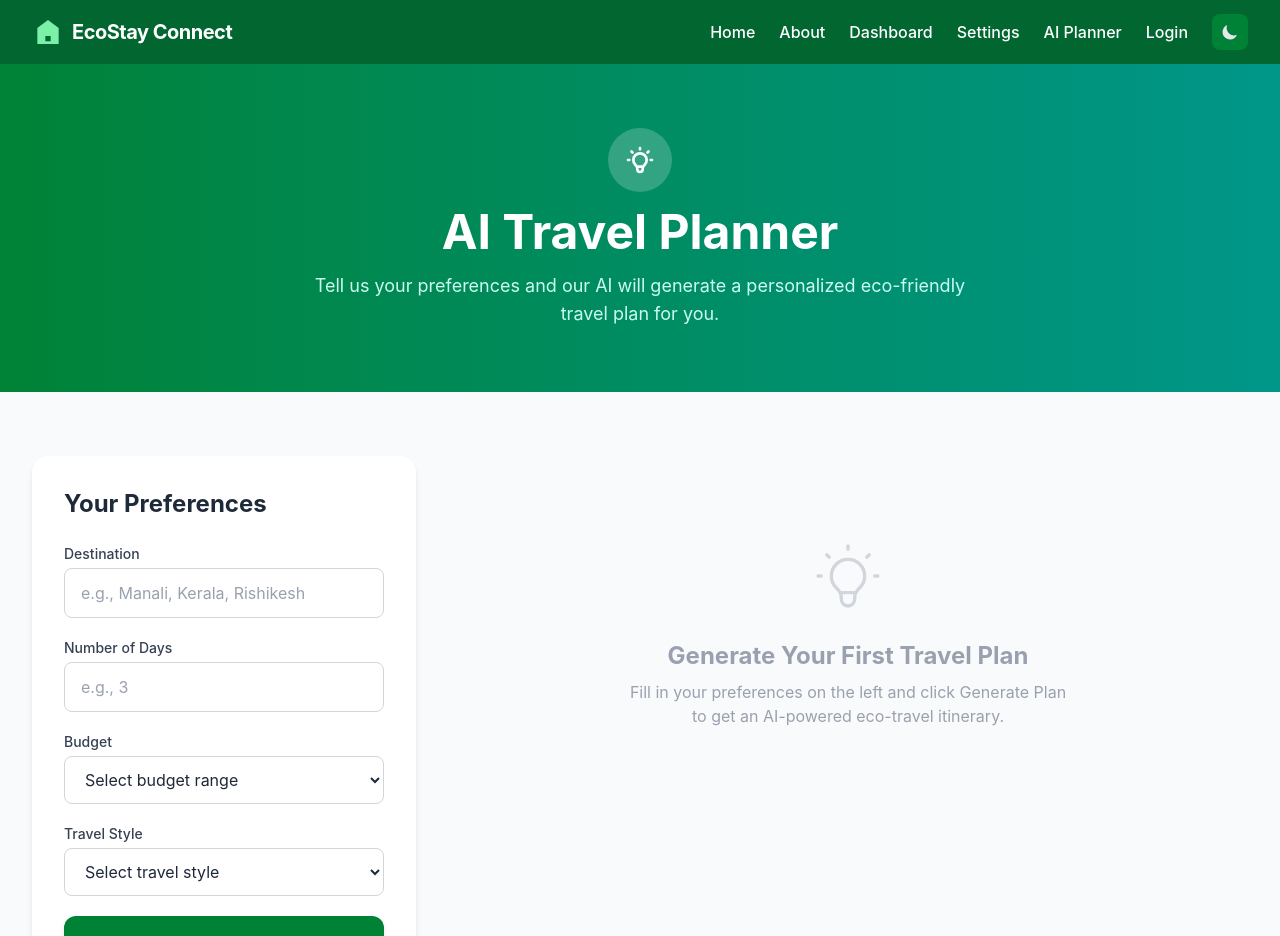
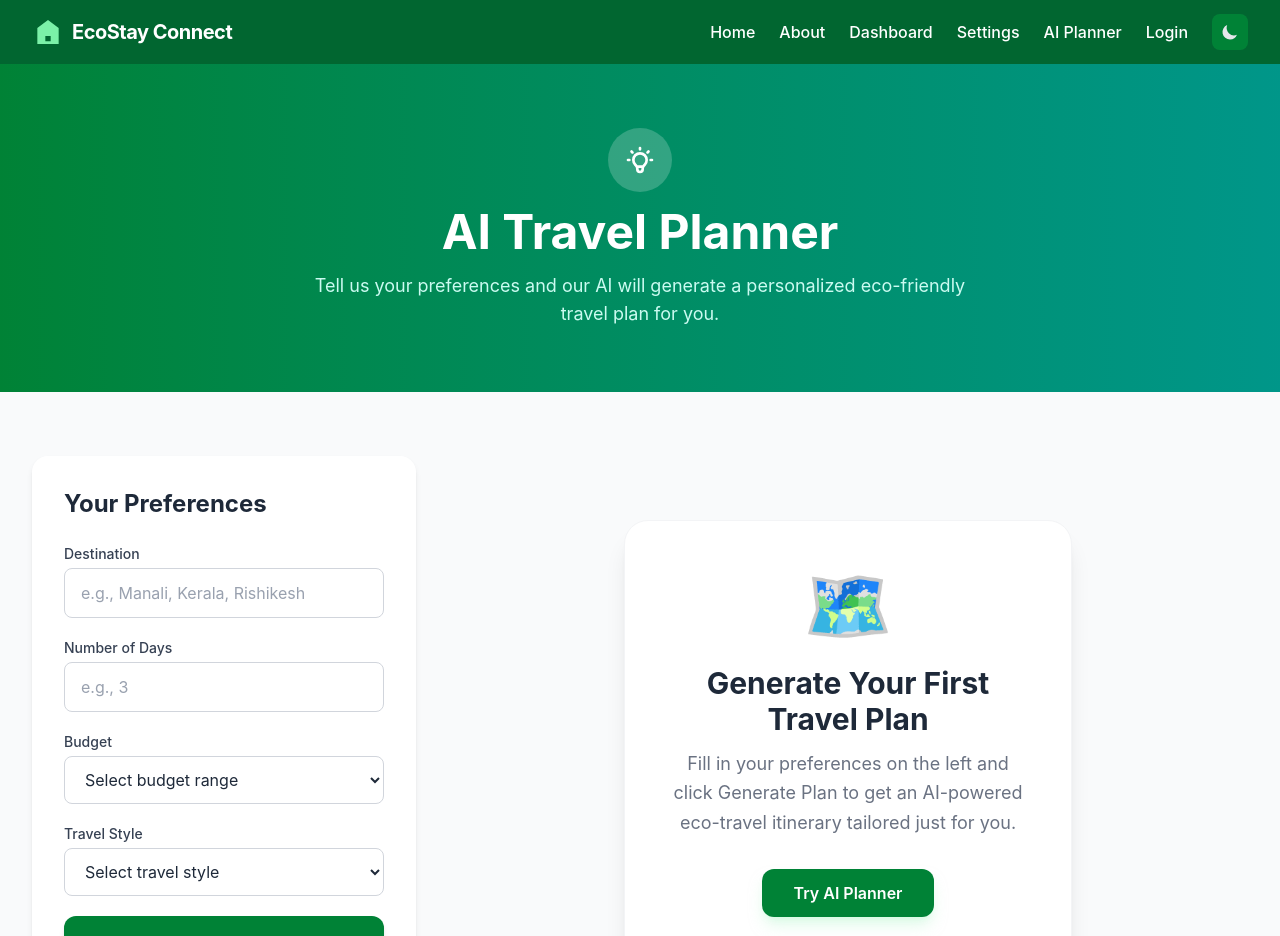
Before and after one commit to anshikaaswal/ecostay-connect, a React (Vite) app: page /ai-planner in a window 1280 px wide. Shown: the top 936 px of the page. Built offline with nearby package versions, Linux system fonts and the light colour scheme.

Commit message:
feat: improve empty states with reusable empty state component

```diff
--- /dev/null
+++ b/src/components/EmptyState.jsx
@@ -0,0 +1,47 @@
+import { useNavigate } from 'react-router-dom'
+import { Button } from './ui'
+
+const EmptyState = ({
+  icon = '🏡',
+  title = 'Nothing Here Yet',
+  description = 'There is nothing to display right now.',
+  buttonText = 'Browse Homestays',
+  buttonLink = '/',
+  onButtonClick,
+}) => {
+  const navigate = useNavigate()
+
+  const handleClick = () => {
+    if (onButtonClick) {
+      onButtonClick()
+    } else {
+      navigate(buttonLink)
+    }
+  }
+
+  return (
+    <div className="flex flex-col items-center justify-center py-16 px-4 sm:px-6">
+      <div className="bg-white dark:bg-gray-800 rounded-3xl shadow-xl p-10 sm:p-12 max-w-md w-full text-center border border-gray-100 dark:border-gray-700">
+        <div className="text-6xl sm:text-7xl mb-6 leading-none" role="img" aria-label="Eco icon">
+          {icon}
+        </div>
+        <h3 className="text-2xl sm:text-3xl font-bold text-gray-800 dark:text-gray-200 mb-3">
+          {title}
+        </h3>
+        <p className="text-gray-500 dark:text-gray-400 text-base sm:text-lg mb-8 leading-relaxed max-w-sm mx-auto">
+          {description}
+        </p>
+        <Button
+          variant="primary"
+          size="lg"
+          onClick={handleClick}
+          className="!px-8 !py-3 !text-base !font-semibold !rounded-xl !shadow-lg !shadow-green-200/50 dark:!shadow-green-900/30 hover:!shadow-xl hover:!shadow-green-200/60 dark:hover:!shadow-green-900/40 !transition-all !duration-300"
+        >
+          {buttonText}
+        </Button>
+      </div>
+    </div>
+  )
+}
+
+export default EmptyState
--- a/src/pages/AIPlanner.jsx
+++ b/src/pages/AIPlanner.jsx
@@ -3,6 +3,7 @@ import Navbar from '../components/Navbar'
 import Footer from '../components/Footer'
 import { Button, Input, Loader, Spinner } from '../components/ui'
 import { showSuccess, showError, showInfo } from '../components/ui'
+import EmptyState from '../components/EmptyState'
 import { generateTravelPlan } from '../services/api'
 const AIPlanner = () => {
   const [destination, setDestination] = useState('')
@@ -143,13 +144,13 @@ const AIPlanner = () => {
               {}
               <div className="lg:col-span-2">
                 {!travelPlan && !loading && (
-                  <div className="text-center py-20">
-                    <svg className="w-20 h-20 text-gray-300 dark:text-gray-600 mx-auto mb-6" fill="none" viewBox="0 0 24 24" stroke="currentColor" strokeWidth={1}>
-                      <path strokeLinecap="round" strokeLinejoin="round" d="M9.663 17h4.673M12 3v1m6.364 1.636l-.707.707M21 12h-1M4 12H3m3.343-5.657l-.707-.707m2.828 9.9a5 5 0 117.072 0l-.548.547A3.374 3.374 0 0014 18.469V19a2 2 0 11-4 0v-.531c0-.895-.356-1.754-.988-2.386l-.548-.547z" />
-                    </svg>
-                    <h3 className="text-2xl font-bold text-gray-400 dark:text-gray-500 mb-2">Generate Your First Travel Plan</h3>
-                    <p className="text-gray-400 dark:text-gray-500 max-w-md mx-auto">Fill in your preferences on the left and click Generate Plan to get an AI-powered eco-travel itinerary.</p>
-                  </div>
+                  <EmptyState
+                    icon="🗺️"
+                    title="Generate Your First Travel Plan"
+                    description="Fill in your preferences on the left and click Generate Plan to get an AI-powered eco-travel itinerary tailored just for you."
+                    buttonText="Try AI Planner"
+                    buttonLink="/ai-planner"
+                  />
                 )}
                 {loading && (
                   <div className="flex flex-col items-center justify-center py-20">
--- a/src/pages/Dashboard.jsx
+++ b/src/pages/Dashboard.jsx
@@ -4,6 +4,7 @@ import Navbar from '../components/Navbar'
 import Footer from '../components/Footer'
 import { Button, Modal, Spinner } from '../components/ui'
 import { showSuccess, showError } from '../components/ui'
+import EmptyState from '../components/EmptyState'
 import { getHomestays, createHomestay, updateHomestay, deleteHomestay, getBookings } from '../services/api'
 import { useAuth } from '../context/AuthContext'
 const initialFormState = {
@@ -212,15 +213,14 @@ const Dashboard = () => {
             </div>
             {}
             {homestays.length === 0 ? (
-              <div className="text-center py-20">
-                <svg className="w-20 h-20 text-gray-300 dark:text-gray-600 mx-auto mb-4" fill="none" viewBox="0 0 24 24" stroke="currentColor" strokeWidth={1}>
-                  <path strokeLinecap="round" strokeLinejoin="round" d="M19 11H5m14 0a2 2 0 012 2v6a2 2 0 01-2 2H5a2 2 0 01-2-2v-6a2 2 0 012-2m14 0V9a2 2 0 00-2-2M5 11V9a2 2 0 012-2m0 0V5a2 2 0 012-2h6a2 2 0 012 2v2M7 7h10" />
-                </svg>
-                <p className="text-gray-500 dark:text-gray-400 text-lg mb-4">No Homestays Available</p>
-                {isAdmin && (
-                  <Button variant="primary" onClick={openAddModal}>Add Your First Homestay</Button>
-                )}
-              </div>
+              <EmptyState
+                icon="🏡"
+                title="No Homestays Available"
+                description={isAdmin ? "You haven't added any homestays yet. Create your first listing to get started!" : "No eco-friendly homestays are currently listed. Check back soon!"}
+                buttonText={isAdmin ? "Add Your First Homestay" : "Browse Homestays"}
+                buttonLink={isAdmin ? undefined : "/"}
+                onButtonClick={isAdmin ? openAddModal : undefined}
+              />
             ) : (
               <div className="grid grid-cols-1 sm:grid-cols-2 lg:grid-cols-3 gap-8">
                 {homestays.map((homestay) => (
@@ -322,16 +322,13 @@ const Dashboard = () => {
                     <Spinner size="md" />
                   </div>
                 ) : bookings.length === 0 ? (
-                  <div className="text-center py-12 bg-white dark:bg-gray-800 rounded-2xl shadow-md">
-                    <svg className="w-16 h-16 text-gray-300 dark:text-gray-600 mx-auto mb-4" fill="none" viewBox="0 0 24 24" stroke="currentColor" strokeWidth={1}>
-                      <path strokeLinecap="round" strokeLinejoin="round" d="M8 7V3m8 4V3m-9 8h10M5 21h14a2 2 0 002-2V7a2 2 0 00-2-2H5a2 2 0 00-2 2v12a2 2 0 002 2z" />
-                    </svg>
-                    <p className="text-gray-500 dark:text-gray-400 text-lg mb-2">No Bookings Yet</p>
-                    <p className="text-gray-400 dark:text-gray-500 text-sm mb-4">Start exploring and book your first eco-stay!</p>
-                    <Button variant="primary" onClick={() => navigate('/dashboard')}>
-                      Browse Homestays
-                    </Button>
-                  </div>
+                  <EmptyState
+                    icon="🧳"
+                    title="No Bookings Yet"
+                    description="Start exploring and book your first eco-stay! Your next adventure is just a click away."
+                    buttonText="Browse Homestays"
+                    buttonLink="/"
+                  />
                 ) : (
                   <div className="grid grid-cols-1 sm:grid-cols-2 lg:grid-cols-3 gap-6">
                     {bookings.slice(0, 3).map((booking) => (
--- a/src/pages/Home.jsx
+++ b/src/pages/Home.jsx
@@ -5,6 +5,7 @@ import Hero from '../components/Hero'
 import Card from '../components/Card'
 import Footer from '../components/Footer'
 import { Button, Loader } from '../components/ui'
+import EmptyState from '../components/EmptyState'
 import toast from 'react-hot-toast'
 import { getHomestays } from '../services/api'
 const Home = () => {
@@ -60,15 +61,13 @@ const Home = () => {
               <Loader />
             </div>
           ) : homestays.length === 0 ? (
-            <div className="text-center py-12">
-              <svg className="w-20 h-20 text-gray-300 dark:text-gray-600 mx-auto mb-4" fill="none" viewBox="0 0 24 24" stroke="currentColor" strokeWidth={1}>
-                <path strokeLinecap="round" strokeLinejoin="round" d="M19 11H5m14 0a2 2 0 012 2v6a2 2 0 01-2 2H5a2 2 0 01-2-2v-6a2 2 0 012-2m14 0V9a2 2 0 00-2-2M5 11V9a2 2 0 012-2m0 0V5a2 2 0 012-2h6a2 2 0 012 2v2M7 7h10" />
-              </svg>
-              <p className="text-gray-500 dark:text-gray-400 text-lg mb-4">No Homestays Available</p>
-              <Button variant="primary" onClick={() => navigate('/dashboard')}>
-                Browse All Stays
-              </Button>
-            </div>
+            <EmptyState
+              icon="🏡"
+              title="No Homestays Available"
+              description="We're refreshing our eco-friendly stays. Check back soon for new sustainable accommodations!"
+              buttonText="Browse All Stays"
+              buttonLink="/dashboard"
+            />
           ) : (
             <div className="grid grid-cols-1 sm:grid-cols-2 lg:grid-cols-3 gap-8">
               {homestays.slice(0, 6).map((stay) => (
--- a/src/pages/MyBookings.jsx
+++ b/src/pages/MyBookings.jsx
@@ -4,6 +4,7 @@ import Navbar from '../components/Navbar'
 import Footer from '../components/Footer'
 import { Button, Spinner } from '../components/ui'
 import { showSuccess, showError } from '../components/ui'
+import EmptyState from '../components/EmptyState'
 import ConfirmModal from '../components/ConfirmModal'
 import { getBookings, deleteBooking } from '../services/api'
 import { useAuth } from '../context/AuthContext'
@@ -77,18 +78,13 @@ const MyBookings = () => {
         <section className="py-16">
           <div className="max-w-7xl mx-auto px-4 sm:px-6 lg:px-8">
             {bookings.length === 0 ? (
-              <div className="text-center py-20">
-                <svg className="w-20 h-20 text-gray-300 dark:text-gray-600 mx-auto mb-4" fill="none" viewBox="0 0 24 24" stroke="currentColor" strokeWidth={1}>
-                  <path strokeLinecap="round" strokeLinejoin="round" d="M8 7V3m8 4V3m-9 8h10M5 21h14a2 2 0 002-2V7a2 2 0 00-2-2H5a2 2 0 00-2 2v12a2 2 0 002 2z" />
-                </svg>
-                <p className="text-gray-500 dark:text-gray-400 text-lg mb-2">No Bookings Yet</p>
-                <p className="text-gray-400 dark:text-gray-500 text-sm mb-6">
-                  You haven't booked any homestays yet. Start exploring eco-friendly stays!
-                </p>
-                <Button variant="primary" onClick={() => navigate('/dashboard')}>
-                  Browse Homestays
-                </Button>
-              </div>
+              <EmptyState
+                icon="🧳"
+                title="No Bookings Yet"
+                description="Looks like you haven't booked any eco stays yet. Explore beautiful homestays and start your next adventure."
+                buttonText="Browse Homestays"
+                buttonLink="/"
+              />
             ) : (
               <div className="space-y-6">
                 {bookings.map((booking) => (
```
